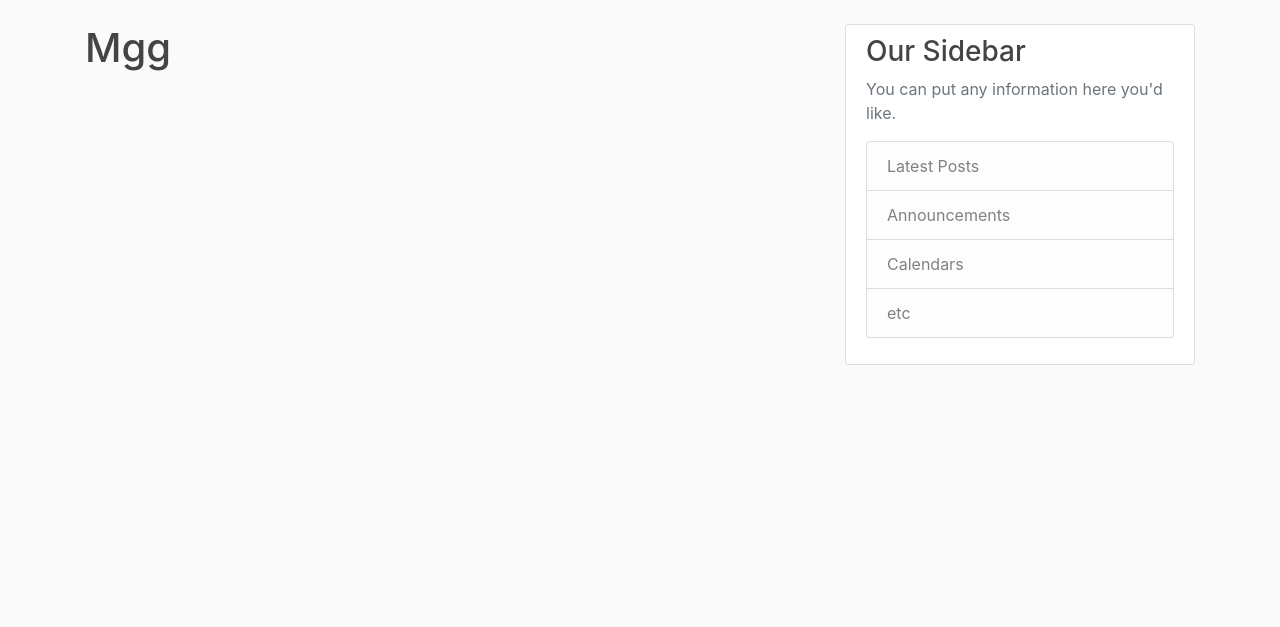
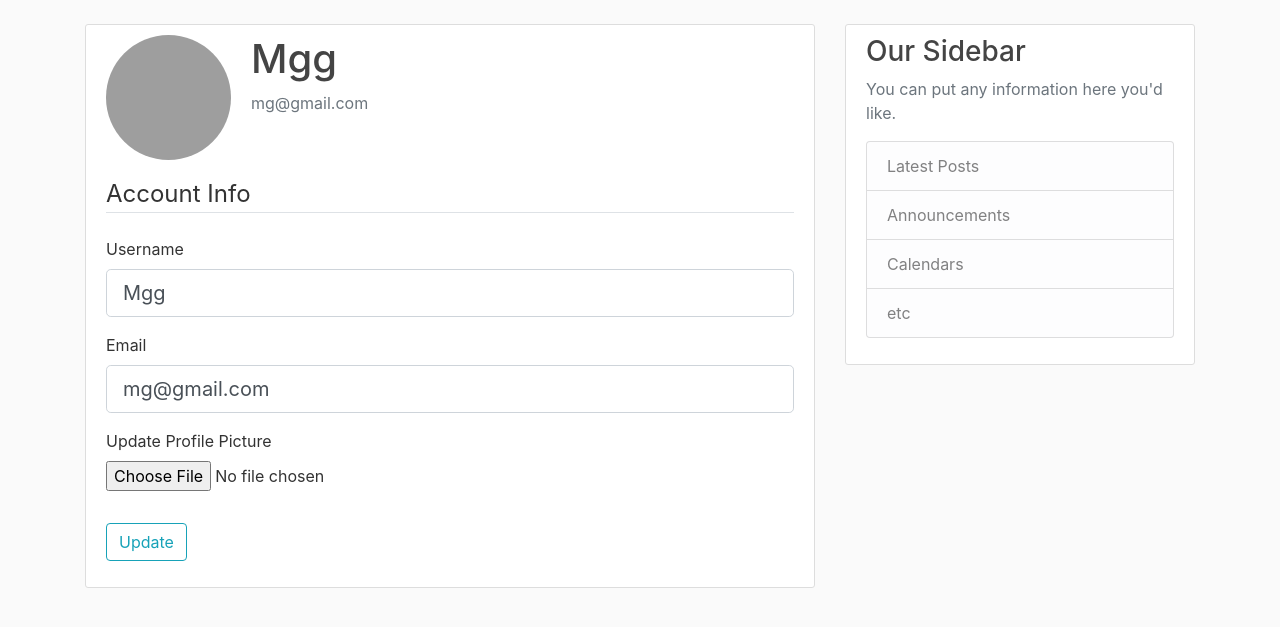
Before and after one commit to grabarczykm/Flask, a Flask app: page /account in a window 1280 px wide. Shown: the part 56-683 px from the top of the page. Run offline with Flask 2, Linux system fonts and the light colour scheme; a user stored in the database is signed in; parts of the project's set-up code (start-up, migrations or seed data) failed here and were passed over; some libraries are stand-ins or nearby versions; grey boxes are pictures that could not be loaded.

Commit message:
New post.html, updating account information

```diff
--- a/002 Flask Blog/app2/forms.py
+++ b/002 Flask Blog/app2/forms.py
@@ -1,8 +1,10 @@
 """ Place for forms """
 from flask_wtf import FlaskForm
-from wtforms import StringField, PasswordField, SubmitField, BooleanField #importowanie klas pól do formualrza
+from flask_wtf.file import FileField, FileAllowed
+from wtforms import StringField, PasswordField, SubmitField, BooleanField, TextAreaField #importowanie klas pól do formualrza
 from wtforms.validators import DataRequired, Length, Email, EqualTo, ValidationError #importowanie klas validatorów ||
 from app2.models import User
+from flask_login import current_user
 # DataRequired - pole nie moze zostać puste
 
 #Formularz rejestracji
@@ -36,3 +38,31 @@ class LoginForm(FlaskForm):
     password = PasswordField('Password', validators=[DataRequired()])
     remember = BooleanField('Remember Me')
     submit = SubmitField('Login') #pole przesyłające dane z całego formularza
+
+# Aktualizacja konta uzytkownika
+class UpdateAccountForm(FlaskForm):
+
+    username = StringField('Username',
+                           validators=[DataRequired(), Length(min = 2, max=20)]) #pierwszy argument to wyświetlana etykieta, drugi to ograniczenia nałożone na wprowadzoną wartosć
+    email = StringField('Email',validators=[DataRequired(), Email()])
+    picture = FileField('Update Profile Picture', validators=[FileAllowed(['jpg', 'png'])])
+    submit = SubmitField('Update') #pole przesyłające dane z całego formularza
+
+    #Funkcja służąca formularza aktualizacji
+    def validate_username(self, username):
+        if username.data != current_user.username:
+            user = User.query.filter_by(username = username.data).first() # sprawdzanie czy istnieje użytkownik o username wprowadzonym wlasnie do formularza rejestracji
+            if user:
+                raise ValidationError('That username is taken. Please choose a different one.')
+
+    def validate_email(self, email):
+        if email.data != current_user.email:
+            user = User.query.filter_by(email=email.data).first()  # sprawdzanie czy istnieje użytkownik o username wprowadzonym wlasnie do formularza rejestracji
+            if user:
+                raise ValidationError('That email is taken. Please choose a different one.')
+
+#Tworzenie posta
+class PostForm(FlaskForm):
+    title = StringField('Title', validators=[DataRequired()])
+    content = TextAreaField('Content', validators=[DataRequired])
+    submit = SubmitField('Post')
--- a/002 Flask Blog/app2/routes.py
+++ b/002 Flask Blog/app2/routes.py
@@ -1,5 +1,7 @@
+import os
+import secrets
 from flask import render_template, url_for, flash, redirect, request
-from app2.forms import RegistrationForm, LoginForm
+from app2.forms import RegistrationForm, LoginForm, UpdateAccountForm, PostForm
 from app2 import app, db, bcrypt
 from app2.models import User, Post
 from flask_login import login_user, current_user, logout_user, login_required
@@ -78,7 +80,54 @@ def logout():
     logout_user()
     return redirect(url_for('home'))
 
-@app.route("/account")
+#Zapisywanie obrazka przesłanego w formularzu do bazy danych
+def save_picture(form_picture):
+    random_hex = secrets.token_hex(8)
+    _, f_ext = os.path.splitext(form_picture.filename) #robicie nazwy załadowanego pliku na nazwę i rozszerzenie, tak aby zapisać obraz w tym samych formacie
+    picture_fn = random_hex + f_ext #utworzenie nowej nazwy obrazka na podstawie randomowego tokena i rozszerzenia pliku
+    picture_path = os.path.join(app.root_path, 'static/profile_pics', picture_fn) #ścieżka do zapisania nowego pliku
+
+    #Zmiana rozmiaru zdjęcia tutaj zamiast w CSS żeby zaoszczędzić czas i moc na przesyłaniu zdjęć dużej wielkości
+    output_size = (125,125)
+    i = Image.open(form_picture)
+    i.thumbnail(output_size)
+
+    i.save(picture_path) #zapisanie załadowanego obrazka
+
+    return picture_fn
+
+
+@app.route("/account", methods=['POST', 'GET'])
 @login_required #dekorator stawiający wymaganie zalogowania się - jeżeli spróbujemy wejsć na ten adres bez logowania, przekieruje do widoku logowania
 def account():
-    return render_template('account.html', title='Account')
+    form = UpdateAccountForm()
+
+    #Jeżeli formularz jest przesłany i prawidłowy, zaktualizowanie danych użytkownika
+    if form.validate_on_submit():
+        if form.picture.data: #jeżeli w formularzu przesyłany jest nowy obrazek
+            picture_file = save_picture(form.picture.data)
+            current_user.image_file = picture_file
+        current_user.username = form.username.data
+        current_user.email = form.email.data
+        db.session.commit()
+        flash('Your account has been updated!','success')
+        return redirect(url_for('account'))
+
+    #Jeżeli formularz nie jest przesłany, pola wypełnione są aktualnymi danymi
+    elif request.method == 'GET':
+        form.username.data = current_user.username
+        form.email.data = current_user.email
+
+    image_file = url_for('static', filename='profile_pics/' + current_user.image_file)
+    return render_template('account.html', title='Account',
+                           image_file=image_file, form=form)
+
+@app.route("/post/new", methods=['POST', 'GET'])
+@login_required
+def new_post():
+    form = PostForm()
+    if form.validate_on_submit():
+        flash('Your post has been created!', 'success')
+        return redirect(url_for('home'))
+
+    return render_template('create_post.html', title='New Post', form=form)
--- a/002 Flask Blog/app2/templates/account.html
+++ b/002 Flask Blog/app2/templates/account.html
@@ -1,4 +1,61 @@
 {% extends "layout.html" %}
 {% block content %}
-    <h1> {{ current_user.username }}</h1>
+    <div class="content-section">
+      <div class="media">
+        <img class="rounded-circle account-img" src="{{ image_file }}">
+        <div class="media-body">
+          <h2 class="account-heading">{{current_user.username}}</h2>
+          <p class="text-secondary">{{current_user.email }}</p>
+        </div>
+          </div>
+
+            <form method="POST" action="" enctype="multipart/form-data">
+                {{ form.hidden_tag() }}
+                <fieldset class="form-group">
+                    <legend class="border-bottom mb-4">Account Info</legend>
+
+                    <!-- Formularz username z wyświetlaniem błędów-->
+                    <div class="form-group">
+                        {{ form.username.label(class="form-control-label") }}
+                        {% if form.username.errors %}
+                            {{ form.username(class="form-control form-control-lg is-invalid") }}
+                            <div class="invalid-feedback">
+                                {% for error in form.username.errors %}
+                                    <span>{{ error }}</span>
+                                {% endfor %}
+                            </div>
+                        {% else %}
+                            {{ form.username(class="form-control form-control-lg") }}
+                        {% endif %}
+                    </div>
+
+                    <!-- Formularz email z wyświetlaniem błędów-->
+                    <div class="form-group">
+                        {{ form.email.label(class="form-control-label") }}
+                        {% if form.email.errors %}
+                            {{ form.email(class="form-control form-control-lg is-invalid") }}
+                            <div class="invalid-feedback">
+                                {% for error in form.email.errors %}
+                                    <span>{{ error }}</span>
+                                {% endfor %}
+                            </div>
+                        {% else %}
+                            {{ form.email(class="form-control form-control-lg") }}
+                        {% endif %}
+                    </div>
+                    <div class="form-group">
+                        {{ form.picture.label() }}
+                        {{ form.picture(class="form-control-file") }}
+                        {% if form.picture.errors %}
+                          {% for error in form.picture.errors %}
+                        <span class="text-danger">{{ error }}</span></br>
+                          {% endfor %}
+                        {% endif %}
+                    </div>
+                </fieldset>
+                <div class="form-group">
+                    {{ form.submit(class="btn btn-outline-info") }}
+                </div>
+            </form>
+    </div>
 {% endblock content %}
```
Also changed, not shown: 002 Flask Blog/app2/templates/create_post.html (added, +44 -0 lines), 002 Flask Blog/app2/site.db.
